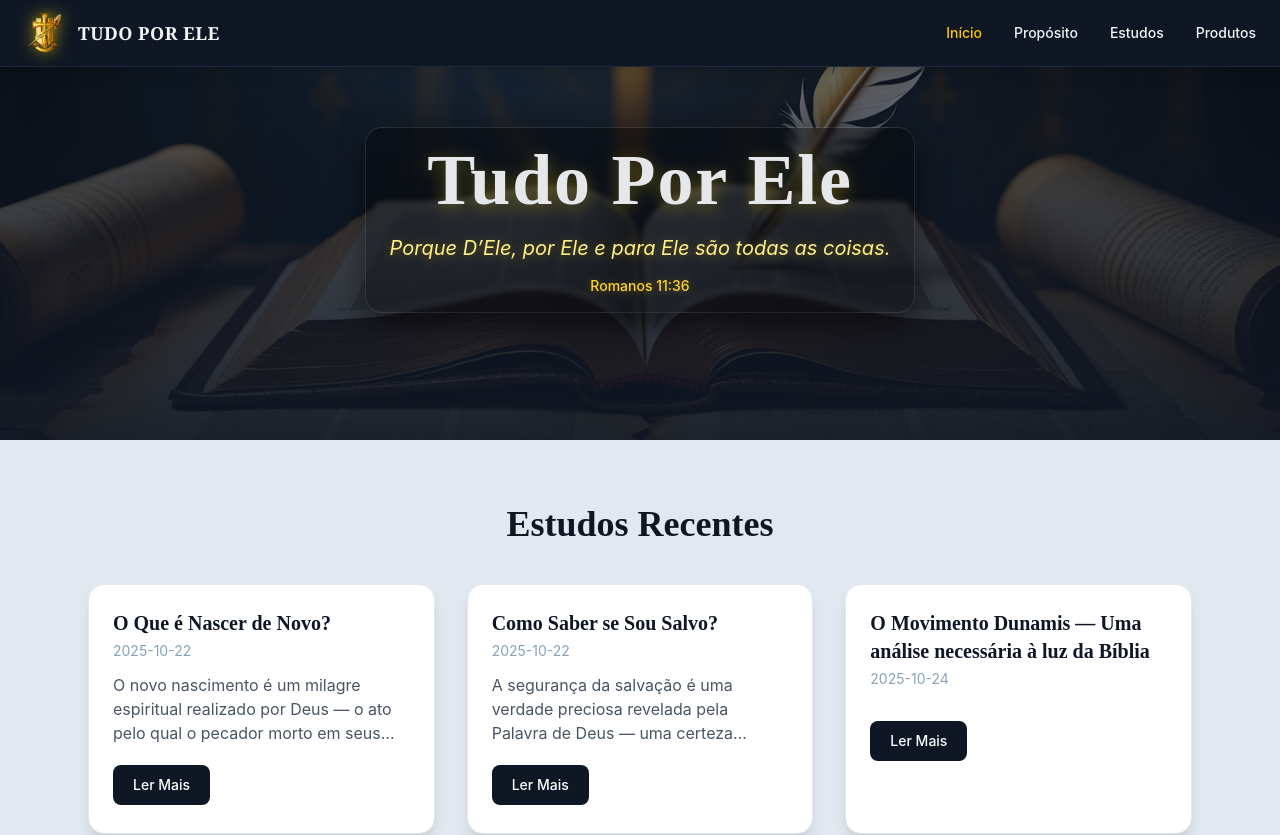
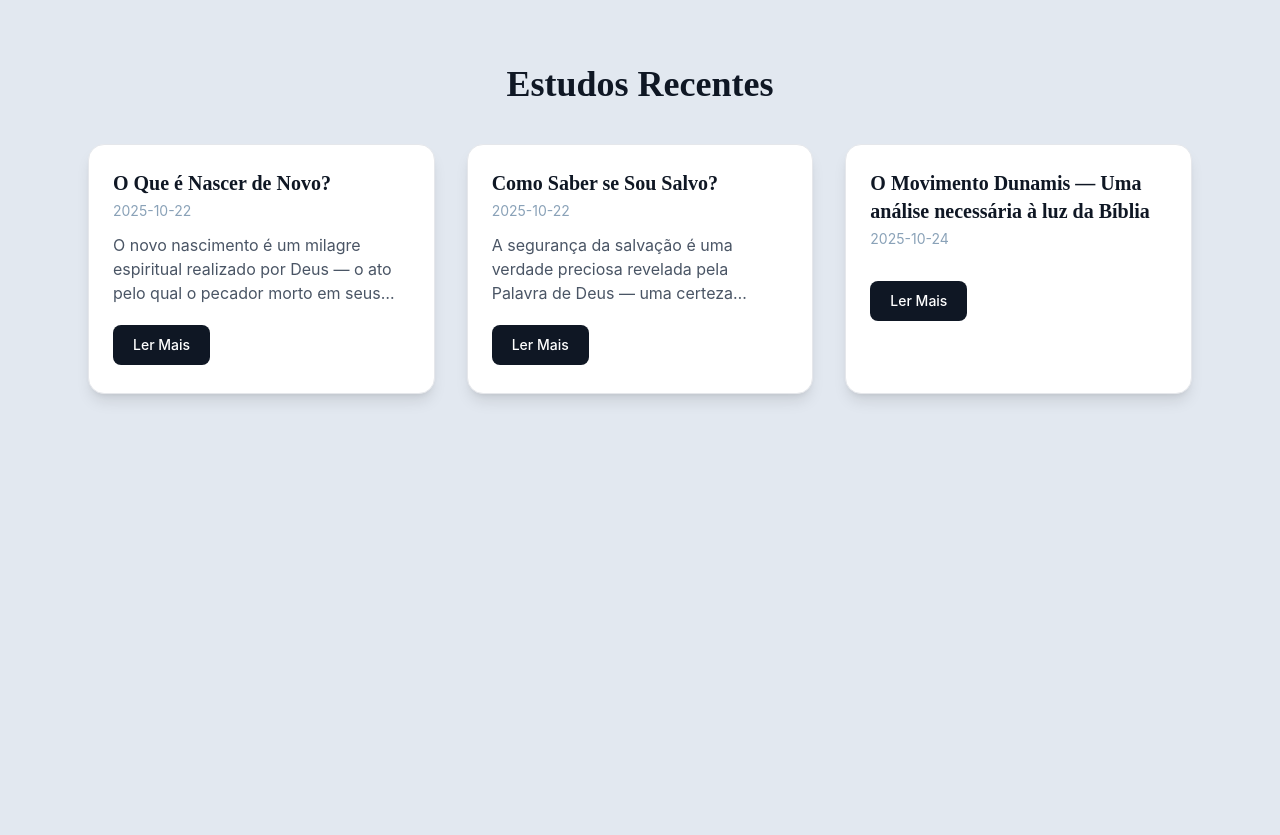
Before and after one commit to llopes0610/tudo-por-ele, a Next.js app: page / in a window 1280 px wide. Shown: the top 835 px of the page. After the commit the page ends 800 px from the top, so only its background shows below. Built offline with nearby package versions, Linux system fonts and the light colour scheme.

Commit message:
Inserindo Tags Google analytics

```diff
--- a/src/app/layout.jsx
+++ b/src/app/layout.jsx
@@ -1,17 +1,31 @@
 import "./globals.css";
+import Script from "next/script";
 import ClientLayout from "./ClientLayout";
 
 export const metadata = {
   title: "Tudo Por Ele",
-  description:
-    "Estudo, fé e razão à luz das Escrituras — Teologia Reformada para os nossos dias.",
+  description: "Estudo, fé e razão à luz das Escrituras — Teologia Reformada para os nossos dias.",
 };
 
 export default function RootLayout({ children }) {
   return (
     <html lang="pt-BR">
-      <body className="min-h-screen flex flex-col bg-[var(--brand-secondary)] text-[#0f1724]">
-        <ClientLayout>{children}</ClientLayout>
+      <body>
+        {children}
+
+        {/* Google Analytics */}
+        <Script
+          async
+          src="https://www.googletagmanager.com/gtag/js?id=G-Z5PXG0MF8J"
+        />
+        <Script id="google-analytics">
+          {`
+            window.dataLayer = window.dataLayer || [];
+            function gtag(){dataLayer.push(arguments);}
+            gtag('js', new Date());
+            gtag('config', 'G-Z5PXG0MF8J');
+          `}
+        </Script>
       </body>
     </html>
   );
```
